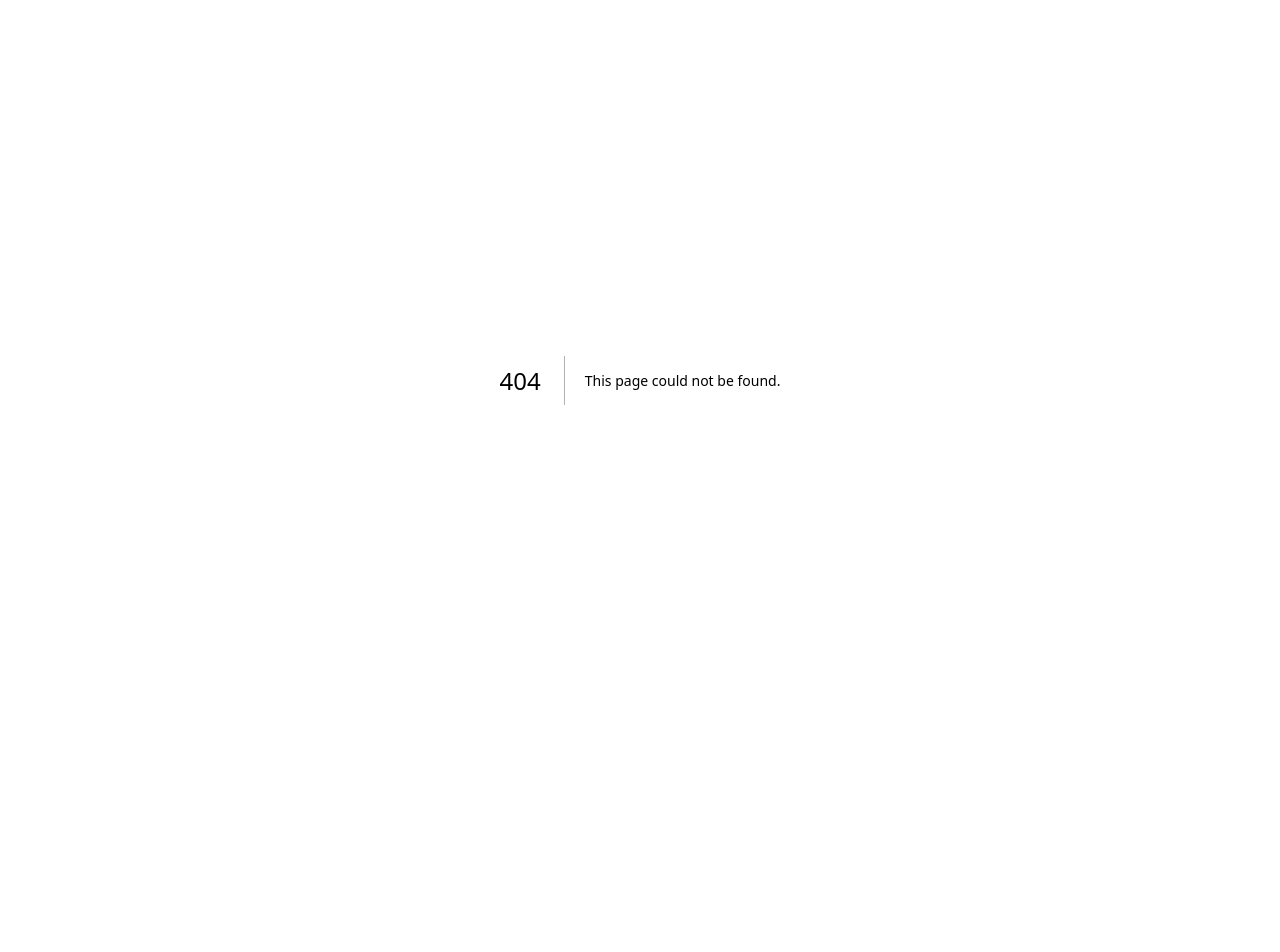
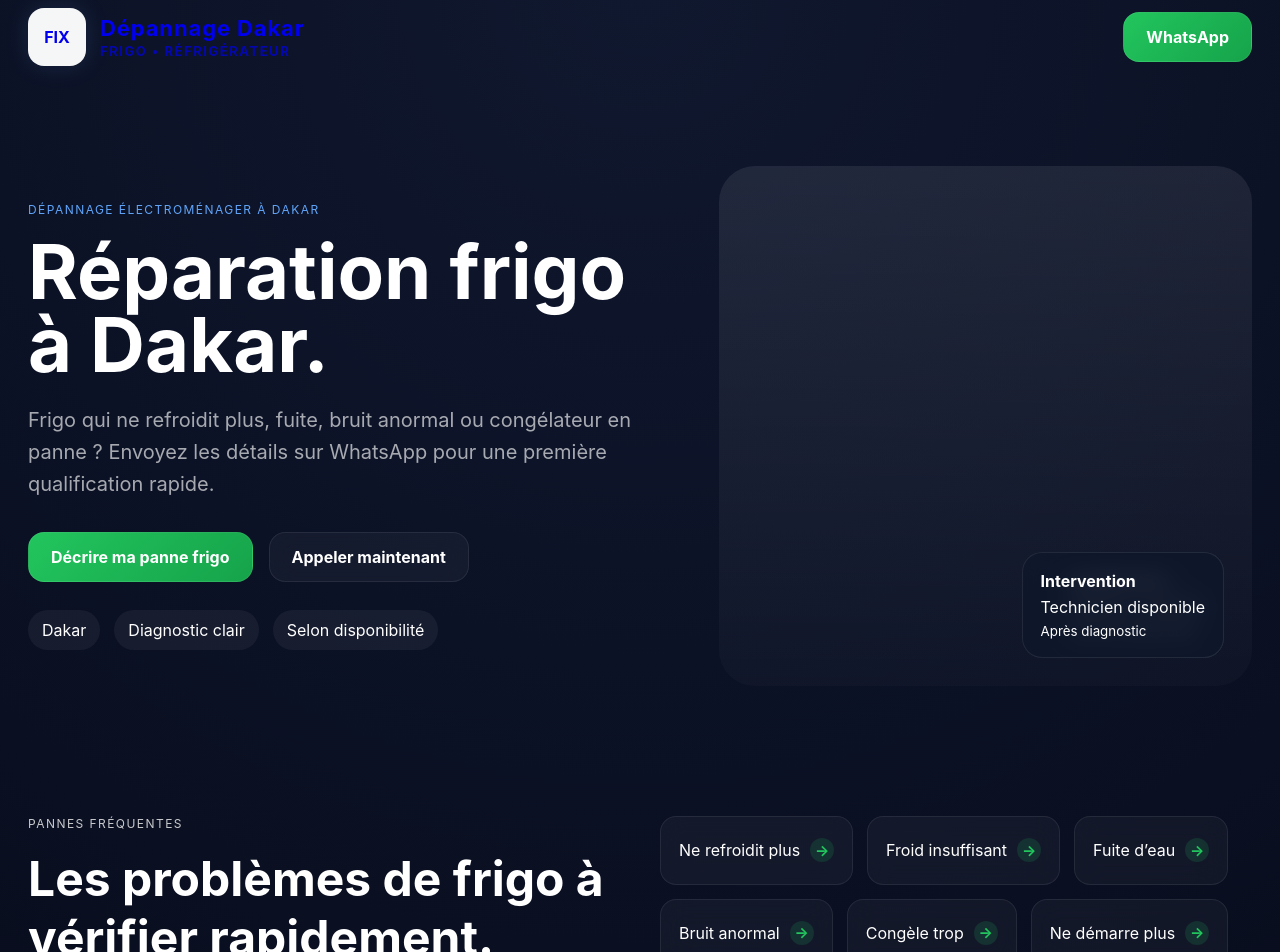
Before and after one commit to Djibsonx7/fix-dakar, a Next.js app: page /reparation-frigo-dakar in a window 1280 px wide. Before the commit this address had no page. Shown: the part 20-972 px from the top of the page. Before the commit the page ends 800 px from the top, so only its background shows below. Built offline with nearby package versions, Linux system fonts and the light colour scheme.

Commit message:
Add refrigerator repair landing page

```diff
--- /dev/null
+++ b/app/reparation-frigo-dakar/page.tsx
@@ -0,0 +1,117 @@
+import Link from 'next/link';
+
+const phone = '221788208080';
+const displayPhone = '+221 78 820 80 80';
+
+function whatsappLink(message: string) {
+  return `https://wa.me/${phone}?text=${encodeURIComponent(message)}`;
+}
+
+const frigoMessage = `Bonjour FIX Dakar, j'ai besoin d'une intervention pour un frigo à Dakar.\nQuartier :\nMarque :\nProblème : ne refroidit plus / fuite / bruit / congèle trop\nPrécision :`;
+
+const pains = [
+  'Ne refroidit plus',
+  'Froid insuffisant',
+  'Fuite d’eau',
+  'Bruit anormal',
+  'Congèle trop',
+  'Ne démarre plus',
+];
+
+const faqs = [
+  ['Réparez-vous les frigos à domicile à Dakar ?', 'Oui, FIX Dakar peut orienter votre demande vers un technicien disponible selon votre quartier et le type de panne constatée.'],
+  ['Que dois-je envoyer sur WhatsApp ?', 'Envoyez le quartier, la marque, une photo ou vidéo si possible, et le symptôme exact : plus de froid, fuite, bruit, givre ou panne électrique.'],
+  ['Le prix est-il fixé avant intervention ?', 'Le montant dépend de la panne et des pièces éventuelles. FIX privilégie un diagnostic clair avant toute réparation importante.'],
+  ['Intervenez-vous sur réfrigérateur et congélateur ?', 'Oui, la demande peut concerner un frigo, un réfrigérateur, un combiné ou un congélateur selon disponibilité technique.'],
+];
+
+export const metadata = {
+  title: 'Réparation frigo Dakar | Dépannage réfrigérateur - FIX Dakar',
+  description:
+    'Réparation frigo à Dakar : panne de froid, fuite, bruit anormal, congélateur ou réfrigérateur. Contact rapide WhatsApp avec FIX Dakar.',
+  alternates: {
+    canonical: '/reparation-frigo-dakar',
+  },
+};
+
+export default function FrigoRepairPage() {
+  return (
+    <main className="site-shell service-page">
+      <nav className="nav">
+        <Link className="brand brand-with-logo" href="/">
+          <span className="logo-mark">FIX</span>
+          <div className="brand-text"><strong>Dépannage Dakar</strong><small>Frigo • Réfrigérateur</small></div>
+        </Link>
+        <a className="nav-cta" href={whatsappLink(frigoMessage)} data-conversion="whatsapp-frigo-header">WhatsApp</a>
+      </nav>
+
+      <section className="hero service-hero">
+        <div className="hero-copy">
+          <p className="eyebrow">Dépannage électroménager à Dakar</p>
+          <h1>Réparation frigo à Dakar.</h1>
+          <p className="lead">Frigo qui ne refroidit plus, fuite, bruit anormal ou congélateur en panne ? Envoyez les détails sur WhatsApp pour une première qualification rapide.</p>
+          <div className="actions">
+            <a className="primary" href={whatsappLink(frigoMessage)} data-conversion="whatsapp-frigo-hero">Décrire ma panne frigo</a>
+            <a className="secondary" href={`tel:+${phone}`} data-conversion="call-frigo-hero">Appeler maintenant</a>
+          </div>
+          <div className="trust-row"><span>Dakar</span><span>Diagnostic clair</span><span>Selon disponibilité</span></div>
+        </div>
+        <div className="hero-card service-card-visual">
+          <div className="status-card"><b>Demande frigo</b><span>Panne de froid</span><small>WhatsApp • Dakar</small></div>
+          <div className="status-card"><b>Qualification</b><span>Marque + quartier</span><small>Photo ou vidéo utile</small></div>
+          <div className="status-card"><b>Intervention</b><span>Technicien disponible</span><small>Après diagnostic</small></div>
+        </div>
+      </section>
+
+      <section className="section grid-two">
+        <div><p className="eyebrow">Pannes fréquentes</p><h2>Les problèmes de frigo à vérifier rapidement.</h2></div>
+        <div className="chips">
+          {pains.map((pain) => (
+            <a className="quick-chip" href={whatsappLink(`${frigoMessage}\nPanne sélectionnée : ${pain}`)} key={pain} data-conversion="whatsapp-frigo-pain">
+              <span>{pain}</span><small>WhatsApp</small><b>→</b>
+            </a>
+          ))}
+        </div>
+      </section>
+
+      <section className="section cards">
+        <article><h3>01. Envoyez le symptôme</h3><p>Expliquez si le frigo ne refroidit plus, fuit, fait du bruit ou crée trop de givre.</p></article>
+        <article><h3>02. Diagnostic clair</h3><p>On qualifie la panne avec la marque, le quartier et les informations disponibles.</p></article>
+        <article><h3>03. Intervention selon zone</h3><p>Un technicien peut être orienté selon disponibilité et type de réparation.</p></article>
+      </section>
+
+      <section className="section promise-section">
+        <div><p className="eyebrow">Avant déplacement</p><h2>Envoyez une photo ou vidéo pour mieux qualifier.</h2></div>
+        <div className="promise-cards">
+          <article><b>Panne de froid</b><p>Précisez si le moteur tourne, si l’intérieur reste chaud ou si le froid est faible.</p></article>
+          <article><b>Fuite ou givre</b><p>Indiquez l’endroit de la fuite ou envoyez une photo du givre constaté.</p></article>
+          <article><b>Bruit anormal</b><p>Une courte vidéo peut aider à comprendre le bruit avant intervention.</p></article>
+        </div>
+      </section>
+
+      <section className="section faq-section">
+        <p className="eyebrow">Questions fréquentes</p>
+        <h2>Avant de contacter FIX pour un frigo.</h2>
+        <div className="faq-list">
+          {faqs.map(([question, answer]) => (
+            <article className="faq-item open" key={question}>
+              <button type="button"><span>{question}</span><strong>+</strong></button>
+              <div className="faq-answer"><p>{answer}</p></div>
+            </article>
+          ))}
+        </div>
+      </section>
+
+      <section className="final-cta">
+        <h2>Besoin d’un dépannage frigo à Dakar ?</h2>
+        <p>Envoyez le quartier, la marque et le problème constaté sur WhatsApp.</p>
+        <a className="primary" href={whatsappLink(frigoMessage)} data-conversion="whatsapp-frigo-final">Contacter FIX</a>
+      </section>
+
+      <footer className="footer upgraded-footer">
+        <div><b>FIX Dépannage Dakar</b><p>Réparation frigo, machine à laver et électroménager à Dakar.</p><span>Dakar • Intervention selon disponibilité</span></div>
+        <div className="footer-links"><a className="footer-contact" href={`tel:+${phone}`} data-conversion="call-frigo-footer">{displayPhone}</a><Link className="footer-legal" href="/">Accueil</Link></div>
+      </footer>
+    </main>
+  );
+}
```
